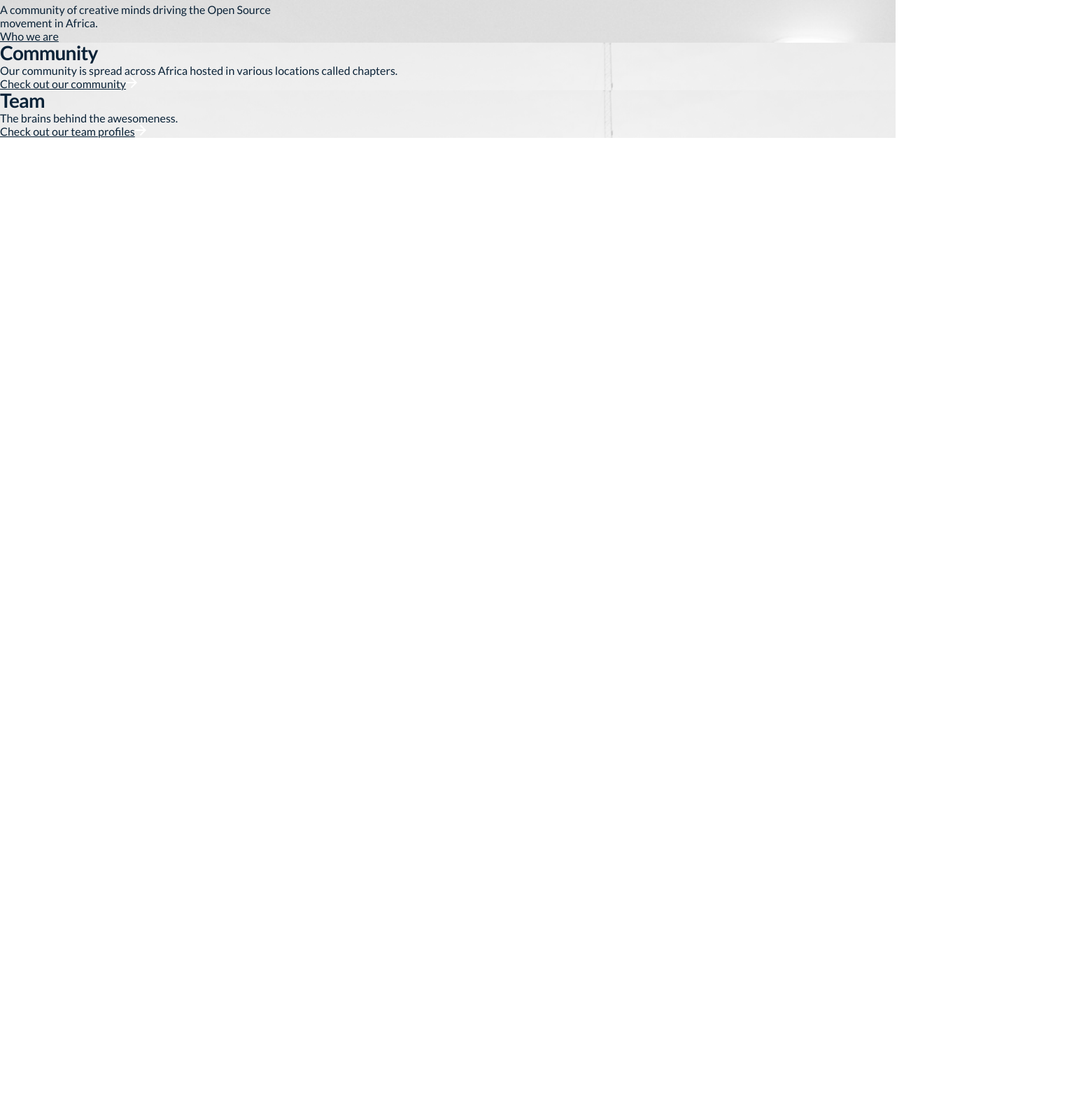
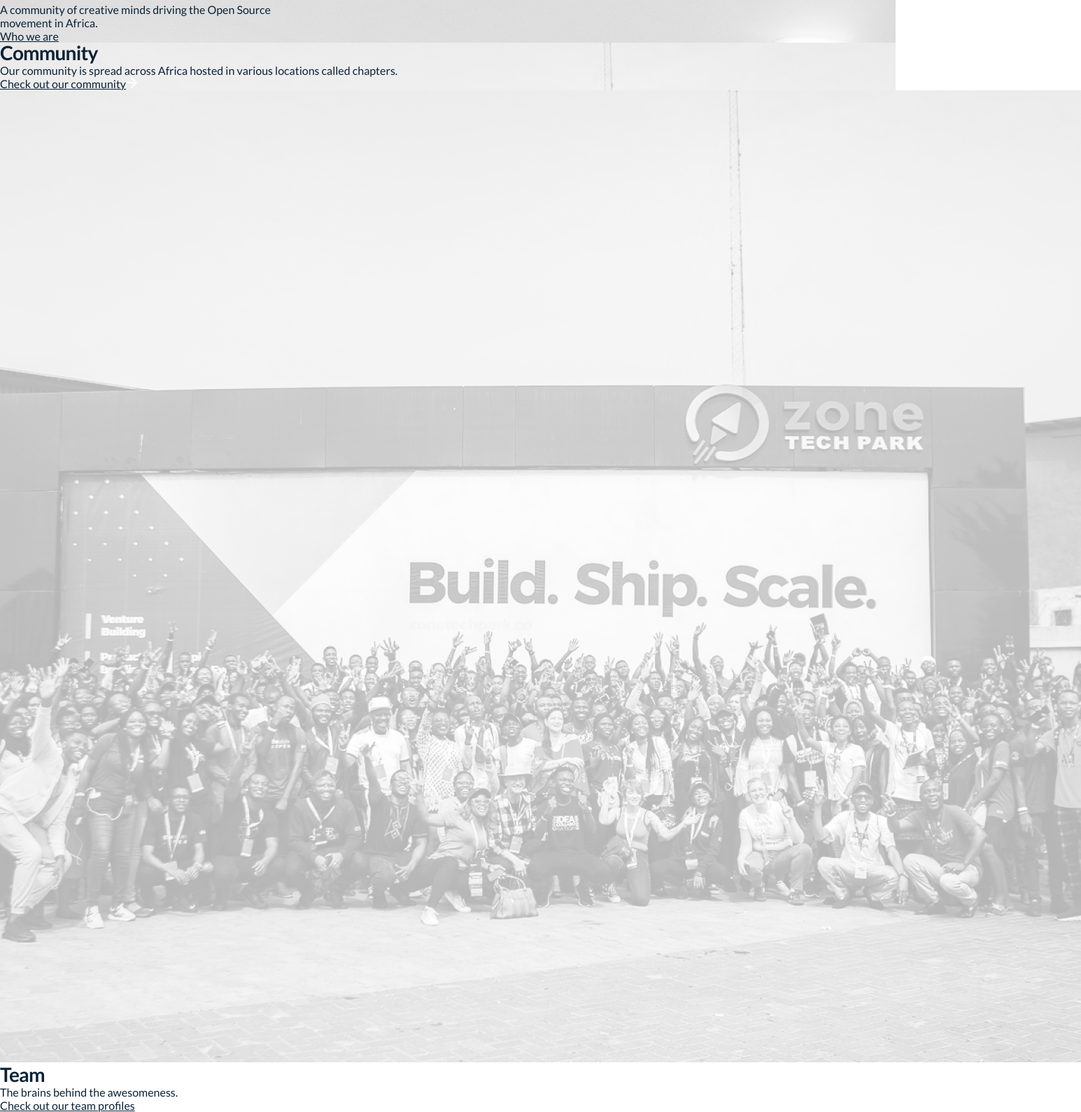
Before and after one commit to oscafrica/oscafrica.org-v2, a Next.js app: page / in a window 1280 px wide. Shown: the part 125-1714 px from the top of the page at 70% size, 1545 px wide, since content can reach past the window. Before the commit the page ends 800 px from the top, so only its background shows below. Built offline with nearby package versions, Linux system fonts and the light colour scheme.

Commit message:
fix hompage colors

```diff
--- a/src/pages/index.tsx
+++ b/src/pages/index.tsx
@@ -50,15 +50,16 @@ const IndexPage = () => {
             </div>
           </SectionWithBackground>
 
-          <SectionWithBackground background="bg-2" className="flex-grow">
-            <div className="flex flex-col bg-primary bg-opacity-30 hover:bg-opacity-60 h-full justify-end px-16 pb-16">
+          <div className="flex-grow relative bg-primary flex items-end">
+            <img src="/images/backgrounds/home-page/bg-2.png" className=" w-full hover:opacity-20 absolute top-0 left-0" />
+            <div className="flex z-40 relative flex-col justify-end px-16 pb-16">
               <SectionTitle color="white" fontSize="28">
                 Team
               </SectionTitle>
               <p className="text-white font-medium text-body mt-6 mb-16">The brains behind the awesomeness.</p>
               <ArrowLink href="#">Check out our team profiles</ArrowLink>
             </div>
-          </SectionWithBackground>
+          </div>
         </section>
       </main>
     </div>
```
